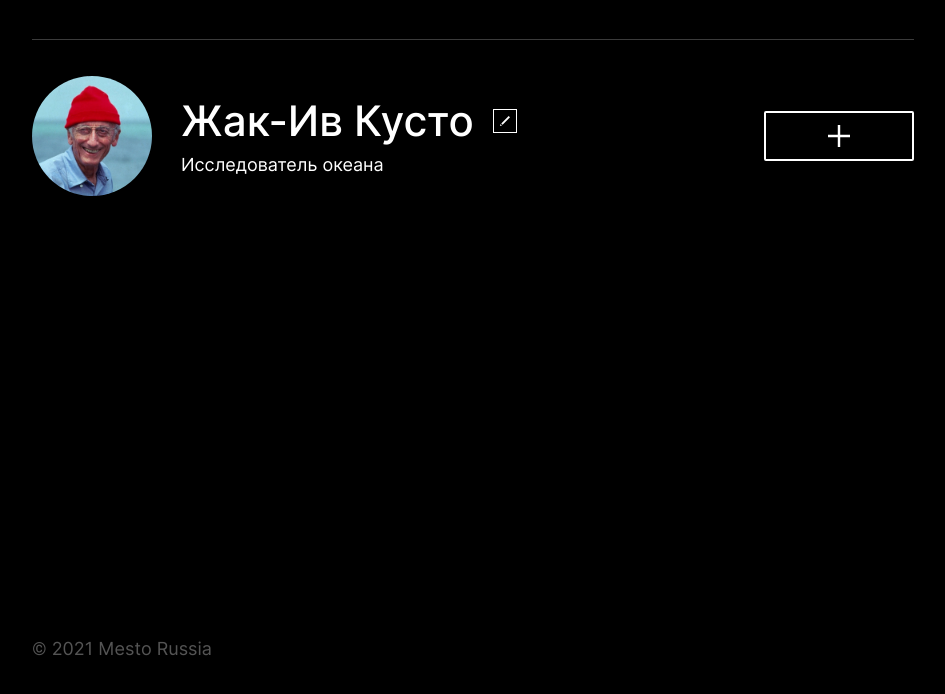
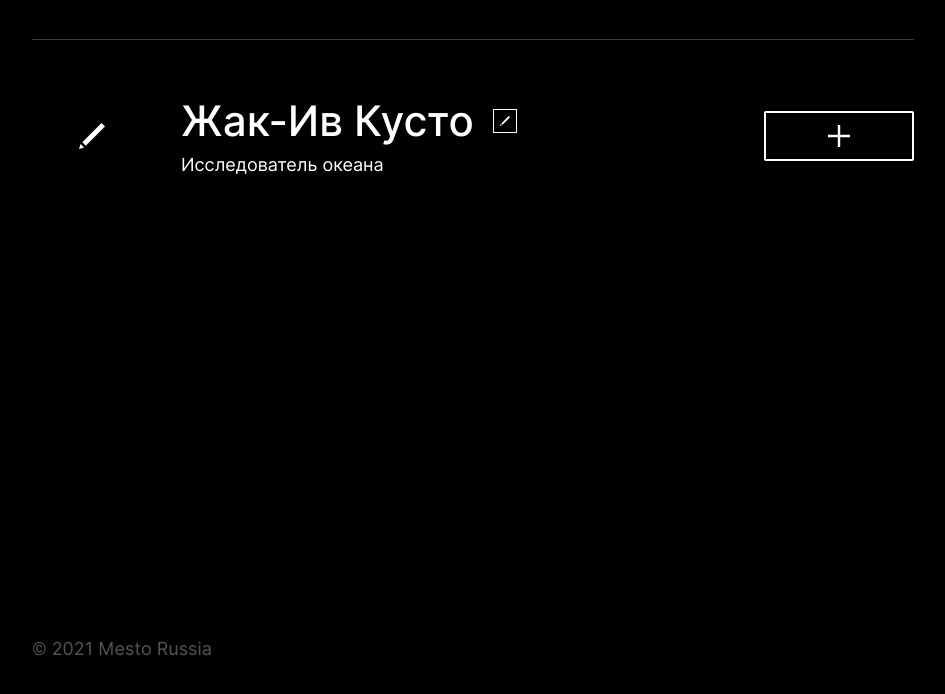
Before and after one commit to Avatarius/mesto-project-ff, a website built with webpack: page src/index.html in a window 1280 px wide. In both pictures the pointer is over the element 259 px from the left and 216 px from the top of the page. Shown: the part 80-774 px from the top of the page, without its empty margins (167-1112 px from the left). Built offline with nearby package versions, Linux system fonts and the light colour scheme; no server answers; files whose address does not match are found by name.

Commit message:
вёрстка состояния хавера на аватарку

```diff
--- a/src/blocks/profile/__image/profile__image.css
+++ b/src/blocks/profile/__image/profile__image.css
@@ -7,6 +7,22 @@
   background-size: cover;
   background-position: center;
   margin: 0 29px 0 0;
+  background-image: "url(<%=require('src/images/edit-icon.svg')%>)";
+  position: relative;
+}
+
+.profile__image:hover::before {
+  content: '';
+  position: absolute;
+  background-color: rgba(0 0 0 / 0.8);
+  inline-size: 100%;
+  block-size: 100%;
+  border-radius: inherit;
+  background-image: url("C:/Users/Avatarius/dev/mesto-project-ff/src/images/edit-icon.svg");
+  background-size: 26px 26px;
+  background-repeat: no-repeat;
+  background-position: center;
+  inset: 0;
 }
 
 @media screen and (max-width: 740px) {
--- a/src/index.html
+++ b/src/index.html
@@ -22,7 +22,7 @@
         <section class="profile page__section">
           <div
             class="profile__image"
-            style="background-image: url(<%=require('./images/avatar.jpg')%>)"
+
           ></div>
           <div class="profile__info">
             <h1 class="profile__title">Жак-Ив Кусто</h1>
```
